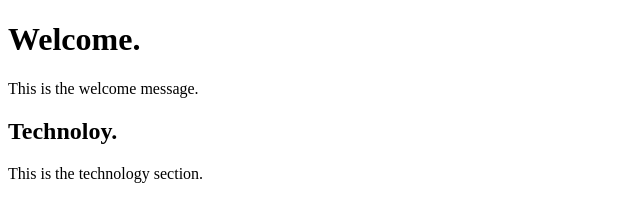
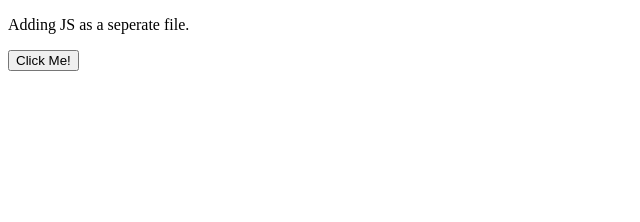
Before and after one commit to ASHBRO-12/dom, a plain HTML site: page index.html in a window 1280 px wide. Shown: the whole page, without its empty margins (0-640 px from the left). Drawn offline with Linux system fonts and the light colour scheme.

Commit message:
2ndcommit

```diff
--- a/index.html
+++ b/index.html
@@ -4,13 +4,9 @@
     <title>DOM!!!</title>
 </head>
 <body>
-    <h1 id="one">Welcome.</h1>
-    <p>This is the welcome message.</p>
-    <h2>Technoloy.</h2>
-    <p>This is the technology section.</p>
-    <script>
-        var text = document.getElementById("one").innerHTML;
-        alert("The first heding is " + text);
+    <p>Adding JS as a seperate file.</p>
+    <button type="button" onclick="myFunction()">Click Me!</button>
+    <script src="script.js">
     </script>
 </body>
 </html>
--- /dev/null
+++ b/script.js
@@ -0,0 +1,4 @@
+function myFunction() {
+    var a = 4;
+    document.getElementById("demo").innerHTML = a*a;
+}
```
